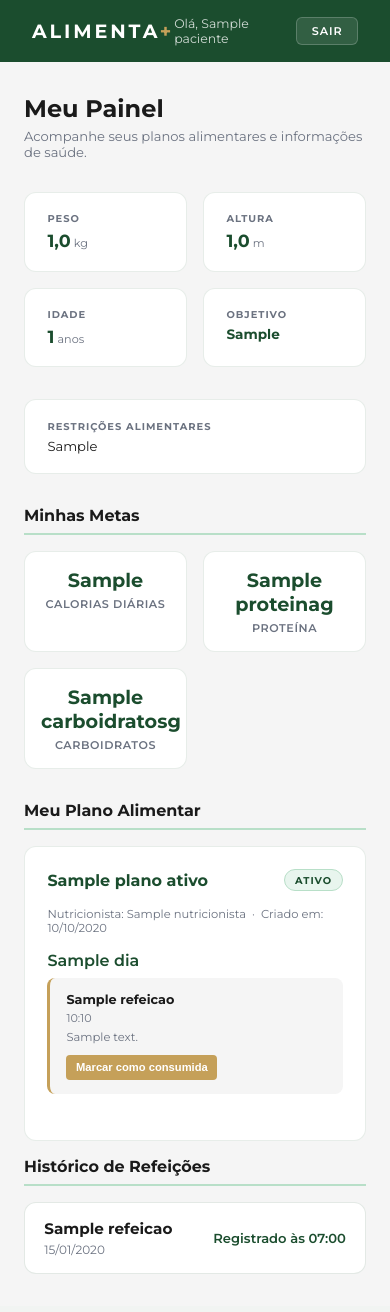
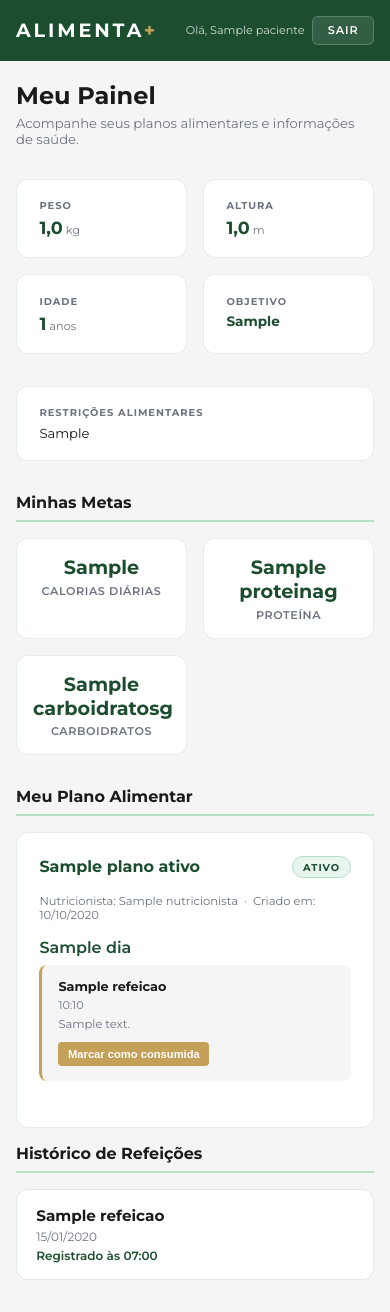
Before and after one commit to rebecaferraz/AlimentaMais, a Django app: template pacientes/templates/pacientes/painel_paciente.html in a window 390 px wide. Before the commit the page ends 1274 px from the top, so only its background shows below. Run offline with Django 5.2, Linux system fonts and the light colour scheme; tables that the repository leaves empty hold one stand-in row (values such as "Sample post"); the template is opened without the code that fills it: values that come from a table or form of the project are taken from there, most other values are stand-ins (such as "Sample title", 1, 10 or a date in 2020).

Commit message:
Add responsive styles for mobile view across multiple templates

```diff
--- a/pacientes/templates/pacientes/criar_plano.html
+++ b/pacientes/templates/pacientes/criar_plano.html
@@ -228,6 +228,12 @@
 
     .msg-error   { background: #fef2f2; color: #b91c1c; border: 1px solid #fecaca; }
     .msg-success { background: var(--g1); color: var(--g9); border: 1px solid var(--g2); }
+
+    @media (max-width: 640px) {
+      .navbar { padding: 1rem; }
+      .container { padding: 0 1rem 2rem; margin: 1.25rem auto; }
+      .form-row { grid-template-columns: 1fr; }
+    }
   </style>
 </head>
 <body>
--- a/pacientes/templates/pacientes/painel_nutricionista.html
+++ b/pacientes/templates/pacientes/painel_nutricionista.html
@@ -204,6 +204,12 @@
 
     .msg-error   { background: #fef2f2; color: #b91c1c; border: 1px solid #fecaca; }
     .msg-success { background: var(--g1); color: var(--g9); border: 1px solid var(--g2); }
+
+    @media (max-width: 640px) {
+      .navbar { padding: 1rem; }
+      .navbar-user { gap: .5rem; font-size: .7rem; }
+      .container { padding: 0 1rem; margin: 1.25rem auto; }
+    }
   </style>
 </head>
 <body>
--- a/pacientes/templates/pacientes/painel_paciente.html
+++ b/pacientes/templates/pacientes/painel_paciente.html
@@ -354,6 +354,15 @@
     .msg-error   { background: #fef2f2; color: #b91c1c; border: 1px solid #fecaca; }
     .msg-success { background: var(--g1); color: var(--g9); border: 1px solid var(--g2); }
     .msg-warning { background: #fefce8; color: #92400e; border: 1px solid #fde68a; }
+
+    @media (max-width: 640px) {
+      .navbar { padding: 1rem; }
+      .navbar-user { gap: .5rem; font-size: .7rem; }
+      .container { padding: 0 1rem; margin: 1.25rem auto; }
+      .refeicoes-grid { grid-template-columns: 1fr; }
+      .history-item { grid-template-columns: 1fr; gap: .25rem; }
+      .history-time { font-size: .75rem; }
+    }
   </style>
 </head>
 <body>
```
Also changed, not shown: pacientes/templates/pacientes/base.html (+8 -0 lines), pacientes/templates/pacientes/perfil_paciente.html (+9 -0 lines).
